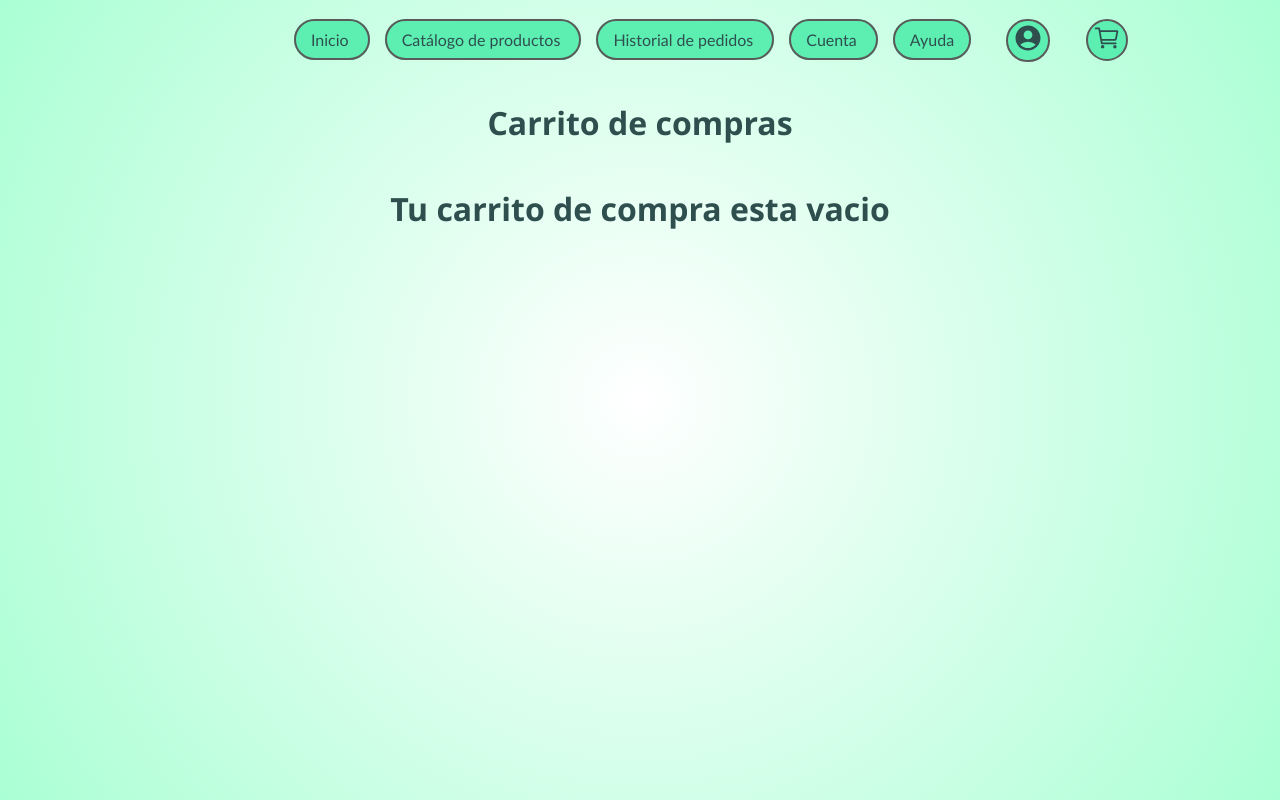
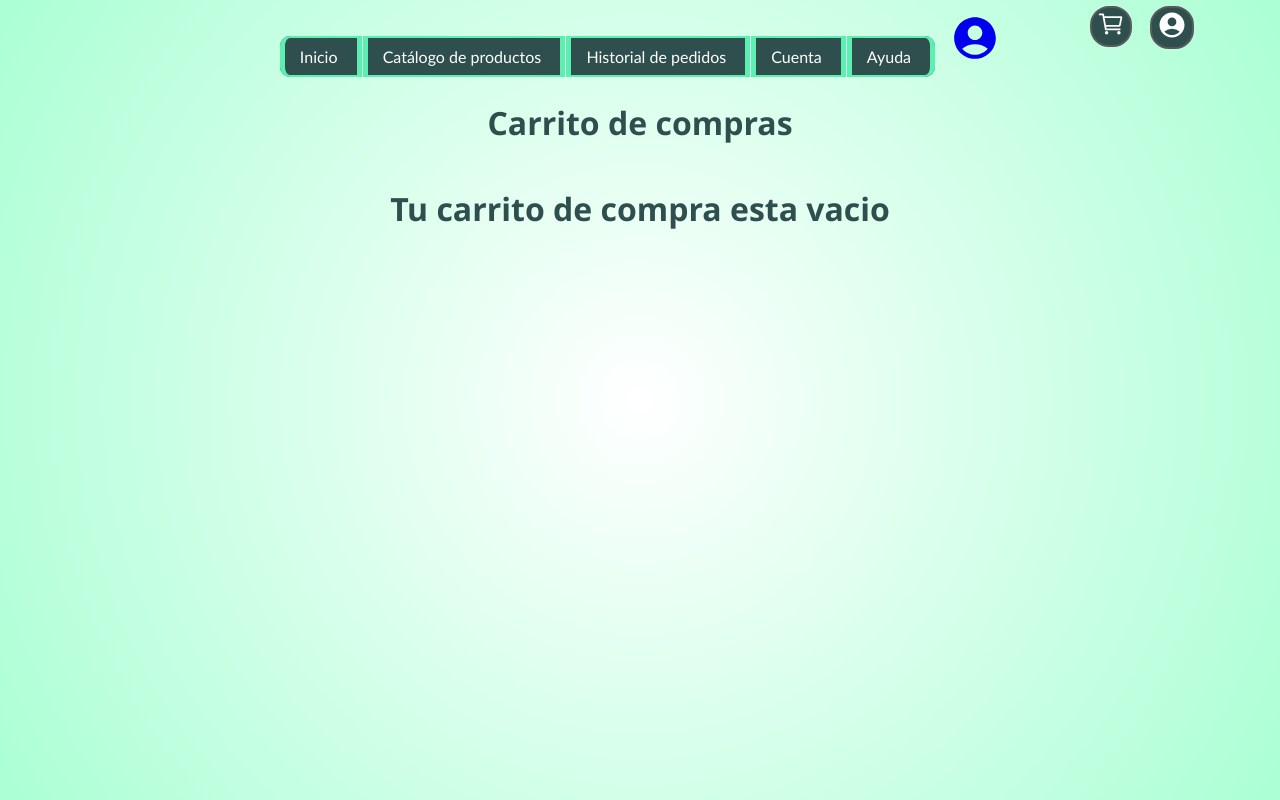
Before and after one commit to fherrera7850/suyai2, a React (Create React App) app: page /cart in a window 1280 px wide. Built offline with nearby package versions, Linux system fonts and the light colour scheme.

Commit message:
front 2601

```diff
--- a/src/App.js
+++ b/src/App.js
@@ -8,6 +8,7 @@ import { Shop } from "./pages/shop/shop";
 import { Contact } from "./pages/contact";
 import { Cart } from "./pages/cart/cart";
 import { Registro } from "./pages/registroUsuario";
+import { Login } from "./pages/user/login";
 import { ShopContextProvider } from "./context/shop-context";
 
 function App() {
@@ -24,6 +25,7 @@ function App() {
             <Route path="/contact" element={<Contact />} />
             <Route path="/cart" element={<Cart />} />
             <Route path="/registroUsuario" element={<Registro />} />
+            <Route path="/user/login" element={<Login />} />
           </Routes>
         </Router>
       </ShopContextProvider>
--- a/src/components/navbar.css
+++ b/src/components/navbar.css
@@ -21,79 +21,110 @@
 
 }
 
-.links a {
-  text-decoration: none;
-  color: white;
-  margin-left: 20px;
-  font-size: 20px;
-}
+
 
 /*-------------------------------------------------------------------------------------------------*/
 
 .inicio{
-  background-color: #5defb2; /* Color de fondo */
-  color: darkslategray; /* Color del texto */
+  background-color: darkslategray; /* Color de fondo */
+  color: white; /* Color del texto */
   padding: 9px 15px; /* Espaciado interno */
   border: solid;
   border-width: 2px;
   border-color: rgb(90, 90, 90);
-  border-radius: 30px; /* Bordes redondeados */
+  border-top-left-radius: 10px;
+  border-bottom-left-radius: 10px;
+  border-top-right-radius: 0px;
+  border-bottom-right-radius: 0px;
+  border-left: 5px solid #5defb2;
+  border-right: 5px solid #5defb2;
+  border-top: 2px solid #5defb2;
+  border-bottom: 2px solid #5defb2;
   cursor: pointer; /* Cursor al pasar sobre el botón */
   font-family: 'Trebuchet MS', 'Lucida Sans Unicode', 'Lucida Grande', 'Lucida Sans', Arial, sans-serif;
   text-decoration: none;
-  margin-right: 15px;
+  margin-right: 1px;
+
 }
 
 .catalogo{
-  background-color: #5defb2; /* Color de fondo */
-  color: darkslategray; /* Color del texto */
+  background-color: darkslategray; /* Color de fondo */
+  color: white; /* Color del texto */
   padding: 9px 15px; /* Espaciado interno */
   border: solid;
   border-width: 2px;
   border-color: rgb(90, 90, 90);
-  border-radius: 30px; /* Bordes redondeados */
+  border-top-left-radius: 0px;
+  border-bottom-left-radius: 0px;
+  border-top-right-radius: 0px;
+  border-bottom-right-radius: 0px;
+  border-left: 5px solid #5defb2;
+  border-right: 5px solid #5defb2;
+  border-top: 2px solid #5defb2;
+  border-bottom: 2px solid #5defb2;
   cursor: pointer; /* Cursor al pasar sobre el botón */
   font-family: 'Trebuchet MS', 'Lucida Sans Unicode', 'Lucida Grande', 'Lucida Sans', Arial, sans-serif;
   text-decoration: none;
-  margin-right: 15px;
+  margin-right: 1px;
 }
 
 .pedidos{
-  background-color: #5defb2; /* Color de fondo */
-  color: darkslategray; /* Color del texto */
+  background-color: darkslategray; /* Color de fondo */
+  color: white; /* Color del texto */
   padding: 9px 15px; /* Espaciado interno */
   border: solid;
   border-width: 2px;
   border-color: rgb(90, 90, 90);
-  border-radius: 30px; /* Bordes redondeados */
+  border-top-left-radius: 0px;
+  border-bottom-left-radius: 0px;
+  border-top-right-radius: 0px;
+  border-bottom-right-radius: 0px;
+  border-left: 5px solid #5defb2;
+  border-right: 5px solid #5defb2;
+  border-top: 2px solid #5defb2;
+  border-bottom: 2px solid #5defb2;
   cursor: pointer; /* Cursor al pasar sobre el botón */
   font-family: 'Trebuchet MS', 'Lucida Sans Unicode', 'Lucida Grande', 'Lucida Sans', Arial, sans-serif;
   text-decoration: none;
-  margin-right: 15px;
+  margin-right: 1px;
 }
 
 .cuenta{
-  background-color: #5defb2; /* Color de fondo */
-  color: darkslategray; /* Color del texto */
+  background-color: darkslategray; /* Color de fondo */
+  color: white; /* Color del texto */
   padding: 9px 15px; /* Espaciado interno */
   border: solid;
   border-width: 2px;
   border-color: rgb(90, 90, 90);
-  border-radius: 30px; /* Bordes redondeados */
+  border-top-left-radius: 0px;
+  border-bottom-left-radius: 0px;
+  border-top-right-radius: 0px;
+  border-bottom-right-radius: 0px;
+  border-left: 5px solid #5defb2;
+  border-right: 5px solid #5defb2;
+  border-top: 2px solid #5defb2;
+  border-bottom: 2px solid #5defb2;
   cursor: pointer; /* Cursor al pasar sobre el botón */
   font-family: 'Trebuchet MS', 'Lucida Sans Unicode', 'Lucida Grande', 'Lucida Sans', Arial, sans-serif;
   text-decoration: none;
-  margin-right: 15px;
+  margin-right: 1px;
 }
 
 .ayuda{
-  background-color: #5defb2; /* Color de fondo */
-  color: darkslategray; /* Color del texto */
+  background-color: darkslategray; /* Color de fondo */
+  color: white; /* Color del texto */
   padding: 9px 15px; /* Espaciado interno */
   border: solid;
   border-width: 2px;
   border-color: rgb(90, 90, 90);
-  border-radius: 30px; /* Bordes redondeados */
+  border-top-left-radius: 0px;
+  border-bottom-left-radius: 0px;
+  border-top-right-radius: 10px;
+  border-bottom-right-radius: 10px;
+  border-left: 5px solid #5defb2;
+  border-right: 5px solid #5defb2;
+  border-top: 2px solid #5defb2;
+  border-bottom: 2px solid #5defb2;
   cursor: pointer; /* Cursor al pasar sobre el botón */
   font-family: 'Trebuchet MS', 'Lucida Sans Unicode', 'Lucida Grande', 'Lucida Sans', Arial, sans-serif;
   text-decoration: none;
@@ -101,33 +132,29 @@
 }
 
 .carrito{
-  background-color: #5defb2; /* Color de fondo */
-  color: darkslategray; /* Color del texto */
+  background-color: darkslategray; /* Color de fondo */
+  color: white; /* Color del texto */
   padding: 2px 5px;  /*Espaciado interno */
   border: solid;
   border-width: 2px;
   border-color: rgb(90, 90, 90);
-  border-radius: 30px; /* Bordes redondeados */
+  border-radius: 19px;
   cursor: pointer; /* Cursor al pasar sobre el botón */
-  margin-left: 100px;
-  margin-top: -10px;
+  margin-left: 140px;
+  margin-top: -7px;
   position: absolute;
 }
 
-.iconoCarrito{
-  margin-top: 1px;
-}
-
 .registroUsuario{
-  background-color: #5defb2; /* Color de fondo */
-  color: darkslategray; /* Color del texto */
+  background-color: darkslategray; /* Color de fondo */
+  color: white; /* Color del texto */
   padding: 2px 5px;  /*Espaciado interno */
   border: solid;
   border-width: 2px;
   border-color: rgb(90, 90, 90);
-  border-radius: 30px; /* Bordes redondeados */
+  border-radius: 19px;
   cursor: pointer; /* Cursor al pasar sobre el botón */
-  margin-left: 20px;
-  margin-top: -10px;
+  margin-left: 200px;
+  margin-top: -7px;
   position: absolute;
 }
--- a/src/components/navbar.jsx
+++ b/src/components/navbar.jsx
@@ -19,6 +19,9 @@ export const Navbar = () => {
         <Link to="/registroUsuario" className="registroUsuario">
           <MdAccountCircle size={30}/>
         </Link>
+        <Link to="/user/login" className="login">
+          <MdAccountCircle size={50}/>
+        </Link>
 
       </div>
     </div>
--- a/src/pages/cliente/cliente.css
+++ b/src/pages/cliente/cliente.css
@@ -36,7 +36,7 @@
     text-align: justify;
     margin-top: 0px;
     margin-bottom: 0px;
-    margin-left: 40%;
+    margin-left: 38%;
     font-family: Verdana, Geneva, Tahoma, sans-serif;
     font-weight: bold;
     font-size: small;
@@ -48,9 +48,7 @@
     border-radius: 10px;
     border-top: solid 1px;
     padding: 10px;
-    /*
-    margin-left: 40%;
-    */
+
 }
 
 .tituloPedido{
--- a/src/pages/home.jsx
+++ b/src/pages/home.jsx
@@ -6,7 +6,7 @@ export const Home = () => {
   return (
     <>
       <title>Agua Purificada Suyai</title>
-      <h1 className="bienvenida" style={{fontSize: 40, fontFamily: "sans-serif"}}>¡Bienvenido, Charles!</h1>
+      <h1 className="tituloHome" style={{fontSize: 40, fontFamily: "sans-serif"}}>¡Bienvenido, Charles!</h1>
       <br />
       <div style={{textAlign: "center"}}>
         <img src={homeImage} alt="Home" className="homeImage" />
--- /dev/null
+++ b/src/pages/user/login.jsx
@@ -0,0 +1,111 @@
+import React, { useState } from "react";
+import loginImage from "./../../assets/logo_suyai.JPG";
+import "../index.css";
+
+export const Login = () => {
+  const [username, setUsername] = useState("");
+  const [password, setPassword] = useState("");
+
+  const loginUsuario = async () => {
+    const objUsuario = {
+      nombreUsuario: username,
+      passwordUsuario: password,
+    };
+
+    try {
+      const response = await fetch(
+        "http://192.168.100.51:4000/api/login/loginUsuario",
+        {
+          method: "POST",
+          body: JSON.stringify(objUsuario),
+          headers: { "Content-type": "application/json; charset=UTF-8" },
+        }
+      );
+
+      console.log("🚀 ~ response:", response);
+
+      if (response.status === 200) {
+        const data = await response.json();
+        // Ahora, data es el resultado del parsing del JSON
+        const abreviacionRol = data[0].abreviacionRol;
+        console.log("🚀 ~ abreviacionRol:", abreviacionRol);
+
+        switch (response.status) {
+          case 200:
+            alert("login exitoso");
+            break;
+          case 204:
+            alert("contraseña incorrecta");
+            break;
+          default:
+            alert("error");
+            break;
+        }
+      } else {
+        alert("error en la solicitud");
+      }
+    } catch (error) {
+      console.log("🚀 catch error:", error);
+      alert("error en la solicitud");
+    }
+  };
+
+
+  return (
+    <>
+      <h1
+        className="tituloLogin"
+        style={{ fontSize: 40, fontFamily: "sans-serif" }}
+      >
+        Inicio de sesión
+      </h1>
+      <br />
+      <div className="formularioLogin">
+        <table>
+          <tbody>
+            <tr>
+              <td>
+                <img src={loginImage} alt="Login" className="loginImage" />
+              </td>
+            </tr>
+            <tr>
+              <td>
+                <label htmlFor="txtNombreUsuario">Nombre de usuario: </label>
+              </td>
+              <td>
+                <input
+                  type="text"
+                  id="txtNombreUsuario"
+                  placeholder="pepito1998"
+                  value={username}
+                  onChange={(e) => setUsername(e.target.value)}
+                />
+              </td>
+            </tr>
+            <tr>
+              <td>
+                <label htmlFor="txtContraseña">Contraseña: </label>
+              </td>
+              <td>
+                <input
+                  type="password"
+                  id="txtContraseña"
+                  placeholder="*************"
+                  value={password}
+                  onChange={(e) => setPassword(e.target.value)}
+                />
+              </td>
+            </tr>
+            <tr>
+              <td>
+                <button onClick={loginUsuario} className="btnLogin">
+                  Iniciar Sesión
+                </button>
+              </td>
+            </tr>
+          </tbody>
+        </table>
+      </div>
+    </>
+  );
+};
```
Also changed, not shown: src/pages/index.css (+88 -6 lines), src/pages/registroUsuario.jsx (+119 -20 lines).
